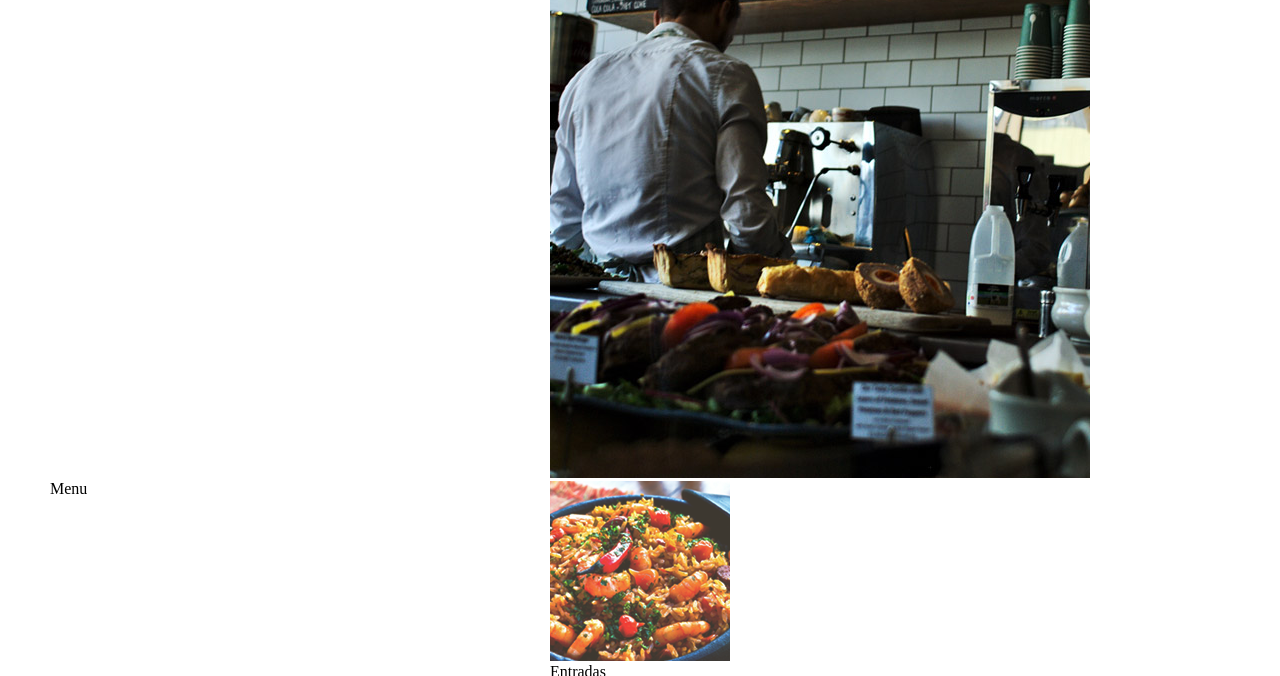
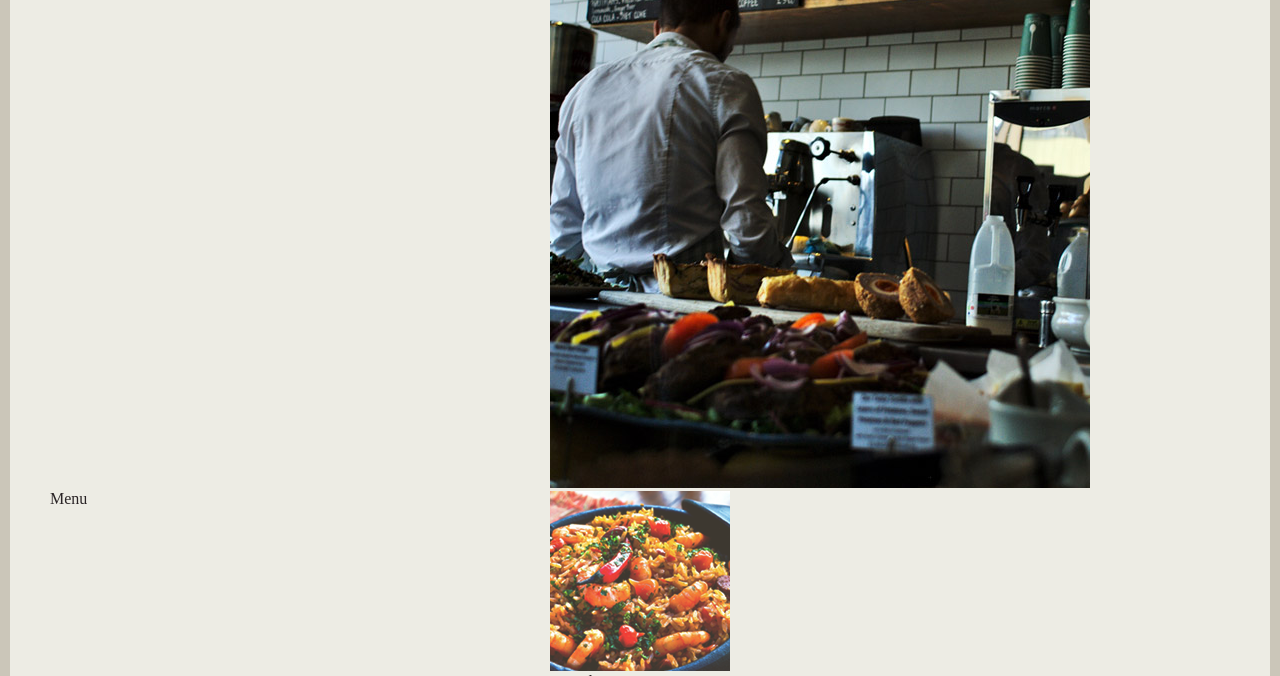
Before and after one commit to BHzdev/lescone, a plain HTML site: page index.html in a window 1280 px wide. Shown: the part 222-898 px from the top of the page. Drawn offline with Linux system fonts and the light colour scheme; a web font is replaced by a local one.

Commit message:
feat: add and importing geral scss, testing the variables and styling the body

```diff
--- /dev/null
+++ b/css/scss/_geral.scss
@@ -0,0 +1,5 @@
+body {
+  background: $bege-claro;
+  border: 10px solid $bege-medio;
+  color: $cinza;
+}
--- a/css/scss/style.scss
+++ b/css/scss/style.scss
@@ -1,3 +1,4 @@
 @import 'reset';
 @import 'grid';
 @import 'variaveis-e-mixins';
+@import 'geral';
```
Also changed, not shown: css/style.css, 1 other file.
